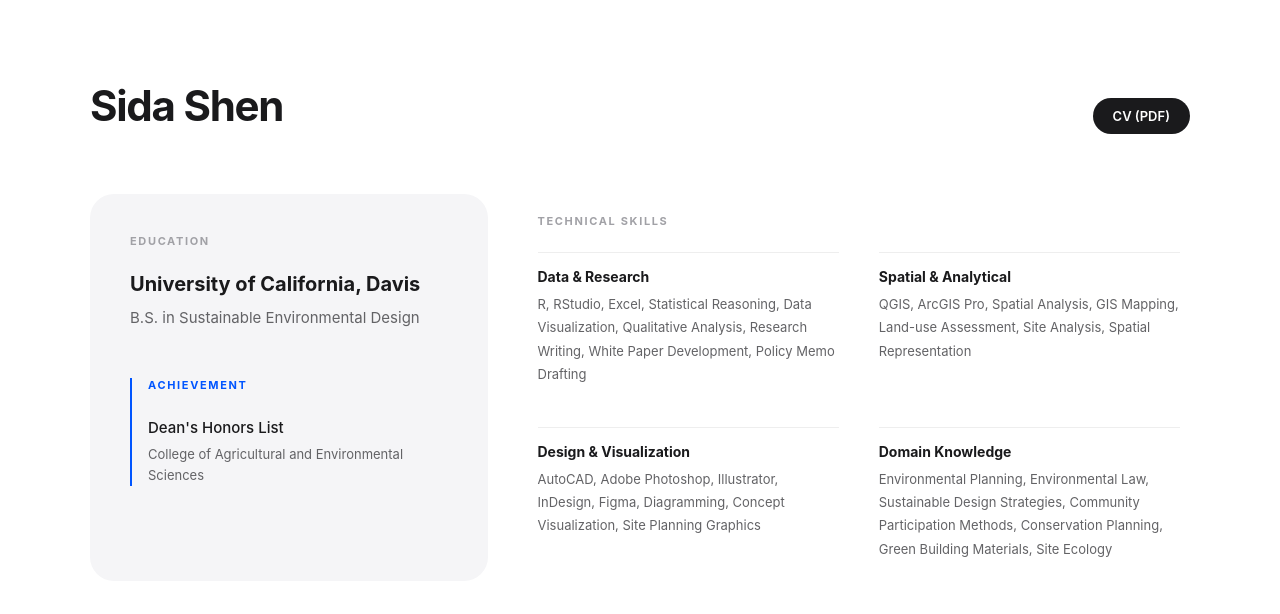
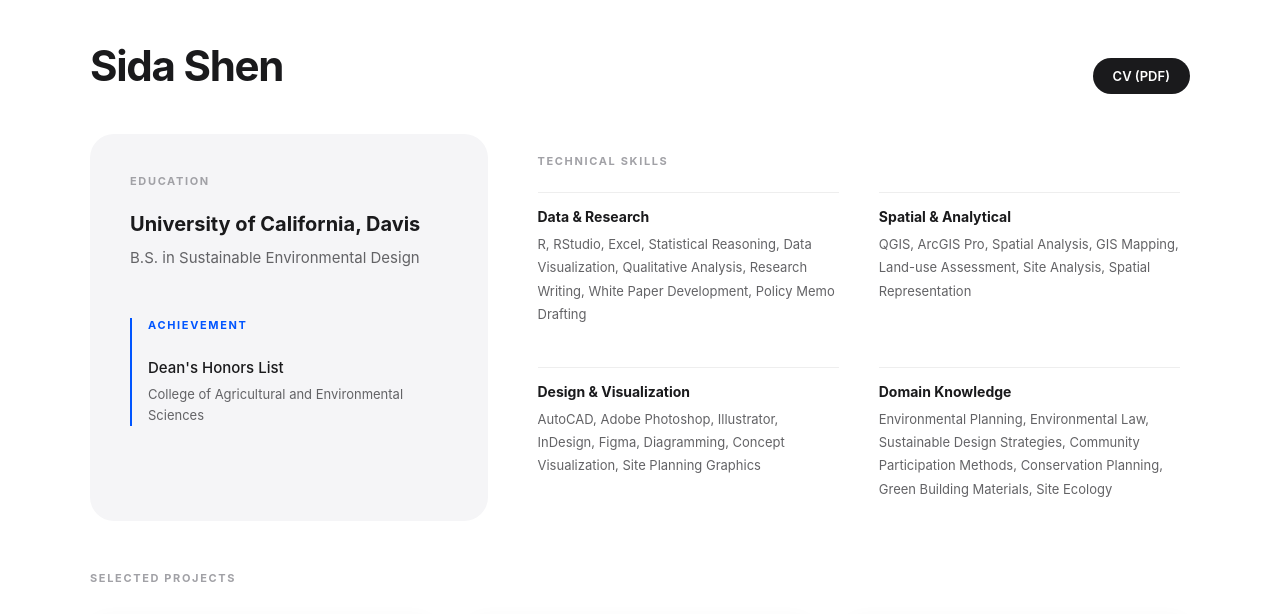
Before and after one commit to SidaShen98/SidaShen98.github.io, a plain HTML site: page index.html in a window 1280 px wide. Shown: the top 614 px of the page. Drawn offline with Linux system fonts and the light colour scheme.

Commit message:
Update index.html

```diff
--- a/index.html
+++ b/index.html
@@ -16,14 +16,14 @@
 
     body { margin: 0; font-family: -apple-system, BlinkMacSystemFont, "SF Pro Display", "Helvetica Neue", sans-serif; color: var(--text-main); background: #fff; -webkit-font-smoothing: antialiased; }
     a { color: inherit; text-decoration: none; transition: 0.3s cubic-bezier(0.2, 0, 0.2, 1); }
-    .wrap { max-width: var(--max-w); margin: 0 auto; padding: 80px 24px; }
+    .wrap { max-width: var(--max-w); margin: 0 auto; padding: 40px 24px; }
 
     /* --- Header: 增加高度感 --- */
     header {
       display: flex;
       justify-content: space-between;
       align-items: baseline;
-      margin-bottom: 60px;
+      margin-bottom: 40px;
     }
     h1 { margin: 0; font-size: 42px; font-weight: 700; letter-spacing: -0.03em; }
     .cv-link {
@@ -38,7 +38,7 @@
       display: grid;
       grid-template-columns: 1.2fr 2fr;
       gap: 40px;
-      margin-bottom: 100px;
+      margin-bottom: 50px;
     }
 
     @media (max-width: 900px) { .info-grid { grid-template-columns: 1fr; } }
```
